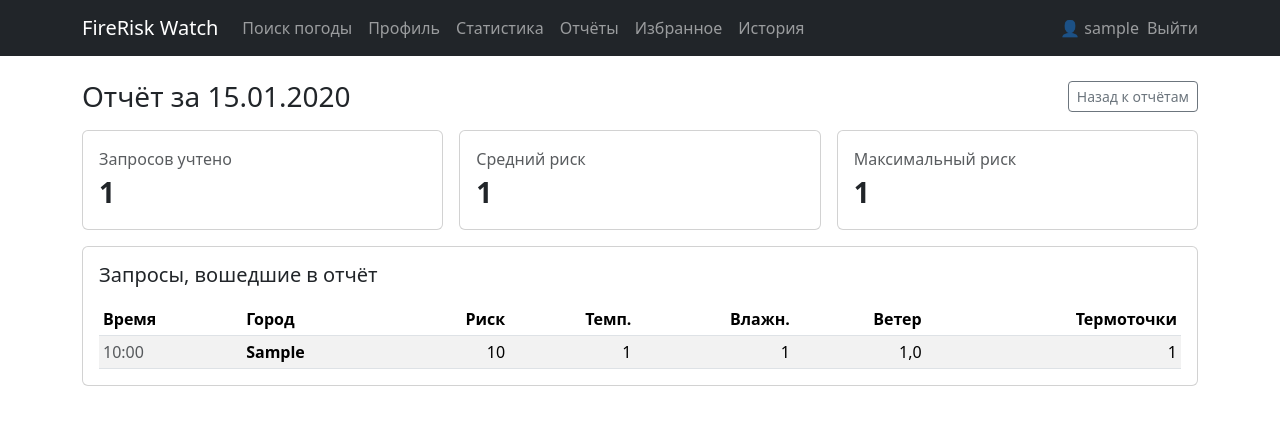
After one commit to Babks/final-django-project, a Django app: page /reports/1/ in a window 1280 px wide. The commit adds this page. Shown: the top 425 px of the page. Run offline with Django 5.2, Linux system fonts and the light colour scheme; a user stored in the database is signed in; tables that the repository leaves empty hold one stand-in row (values such as "Sample post").

Commit message:
Add RiskReport pages and show daily summary in profile

```diff
--- a/config/urls.py
+++ b/config/urls.py
@@ -10,6 +10,8 @@ from core.views import (
     signup_view,
     profile_view,
     stats_view,
+    reports_view,
+    report_detail_view
 )
 
 urlpatterns = [
@@ -27,4 +29,7 @@ urlpatterns = [
 
     path("accounts/signup/", signup_view, name="signup"),
     path("accounts/", include("django.contrib.auth.urls")),
+
+    path("reports/", reports_view, name="reports"),
+    path("reports/<int:report_id>/", report_detail_view, name="report_detail"),
 ]
--- a/core/templates/core/base.html
+++ b/core/templates/core/base.html
@@ -23,6 +23,7 @@
                 {% if user.is_authenticated %}
                     <li class="nav-item"><a class="nav-link" href="{% url 'profile' %}">Профиль</a></li>
                     <li class="nav-item"><a class="nav-link" href="{% url 'stats' %}">Статистика</a></li>
+                    <li class="nav-item"><a class="nav-link" href="{% url 'reports' %}">Отчёты</a></li>
                     <li class="nav-item"><a class="nav-link" href="{% url 'favorites' %}">Избранное</a></li>
                     <li class="nav-item"><a class="nav-link" href="{% url 'history' %}">История</a></li>
                 {% endif %}
--- /dev/null
+++ b/core/templates/core/report_detail.html
@@ -0,0 +1,75 @@
+{% extends "core/base.html" %}
+{% block title %}Отчёт — FireRisk Watch{% endblock %}
+
+{% block content %}
+<div class="d-flex flex-wrap justify-content-between align-items-center gap-2 mb-3">
+    <h1 class="h3 mb-0">Отчёт за {{ report.day|date:"d.m.Y" }}</h1>
+    <a class="btn btn-outline-secondary btn-sm" href="{% url 'reports' %}">Назад к отчётам</a>
+</div>
+
+<div class="row g-3 mb-3">
+    <div class="col-md-4">
+        <div class="card">
+            <div class="card-body">
+                <div class="text-muted">Запросов учтено</div>
+                <div class="fs-3 fw-semibold">{{ report.searches_count }}</div>
+            </div>
+        </div>
+    </div>
+    <div class="col-md-4">
+        <div class="card">
+            <div class="card-body">
+                <div class="text-muted">Средний риск</div>
+                <div class="fs-3 fw-semibold">{{ report.avg_risk|default:"—" }}</div>
+            </div>
+        </div>
+    </div>
+    <div class="col-md-4">
+        <div class="card">
+            <div class="card-body">
+                <div class="text-muted">Максимальный риск</div>
+                <div class="fs-3 fw-semibold">{{ report.max_risk|default:"—" }}</div>
+            </div>
+        </div>
+    </div>
+</div>
+
+<div class="card">
+    <div class="card-body">
+        <h2 class="h5 mb-3">Запросы, вошедшие в отчёт</h2>
+
+        {% if searches %}
+            <div class="table-responsive">
+                <table class="table table-sm table-striped align-middle mb-0">
+                    <thead>
+                    <tr>
+                        <th>Время</th>
+                        <th>Город</th>
+                        <th class="text-end">Риск</th>
+                        <th class="text-end">Темп.</th>
+                        <th class="text-end">Влажн.</th>
+                        <th class="text-end">Ветер</th>
+                        <th class="text-end">Термоточки</th>
+                    </tr>
+                    </thead>
+                    <tbody>
+                    {% for s in searches %}
+                        <tr>
+                            <td class="text-muted">{{ s.created_at|date:"H:i" }}</td>
+                            <td class="fw-semibold">{{ s.city }}</td>
+                            <td class="text-end">{{ s.risk_score|default:"—" }}</td>
+                            <td class="text-end">{{ s.temperature_c|default:"—" }}</td>
+                            <td class="text-end">{{ s.humidity|default:"—" }}</td>
+                            <td class="text-end">{{ s.wind_speed|default:"—" }}</td>
+                            <td class="text-end">{{ s.firms_count|default:"—" }}</td>
+                        </tr>
+                    {% endfor %}
+                    </tbody>
+                </table>
+            </div>
+        {% else %}
+            <div class="alert alert-secondary mb-0">В этом отчёте пока нет запросов.</div>
+        {% endif %}
+    </div>
+</div>
+{% endblock %}
--- a/core/views.py
+++ b/core/views.py
@@ -1,7 +1,7 @@
 from django.contrib.auth import login
 from django.contrib.auth.decorators import login_required
 from django.db.models import Count, Avg, Max
-from django.shortcuts import render, redirect
+from django.shortcuts import render, redirect, get_object_or_404
 from django.urls import reverse
 from django.utils import timezone
 from django.views.decorators.http import require_POST
@@ -265,6 +265,34 @@ def stats_view(request):
     }
     return render(request, "core/stats.html", context)
 
+@login_required
+def reports_view(request):
+    reports = (
+        RiskReport.objects.filter(user=request.user)
+        .order_by("-day", "-created_at")[:60]
+    )
+
+    context = {
+        "reports": reports,
+    }
+    return render(request, "core/reports.html", context)
+
+
+@login_required
+def report_detail_view(request, report_id: int):
+    report = get_object_or_404(RiskReport, id=report_id, user=request.user)
+
+    searches = (
+        report.searches.all()
+        .order_by("-created_at")[:200]
+    )
+
+    context = {
+        "report": report,
+        "searches": searches,
+    }
+    return render(request, "core/report_detail.html", context)
+
 
 @login_required
 @require_POST
```
Also changed, not shown: core/templates/core/profile.html (+19 -0 lines), core/templates/core/reports.html (added, +45 -0 lines).
